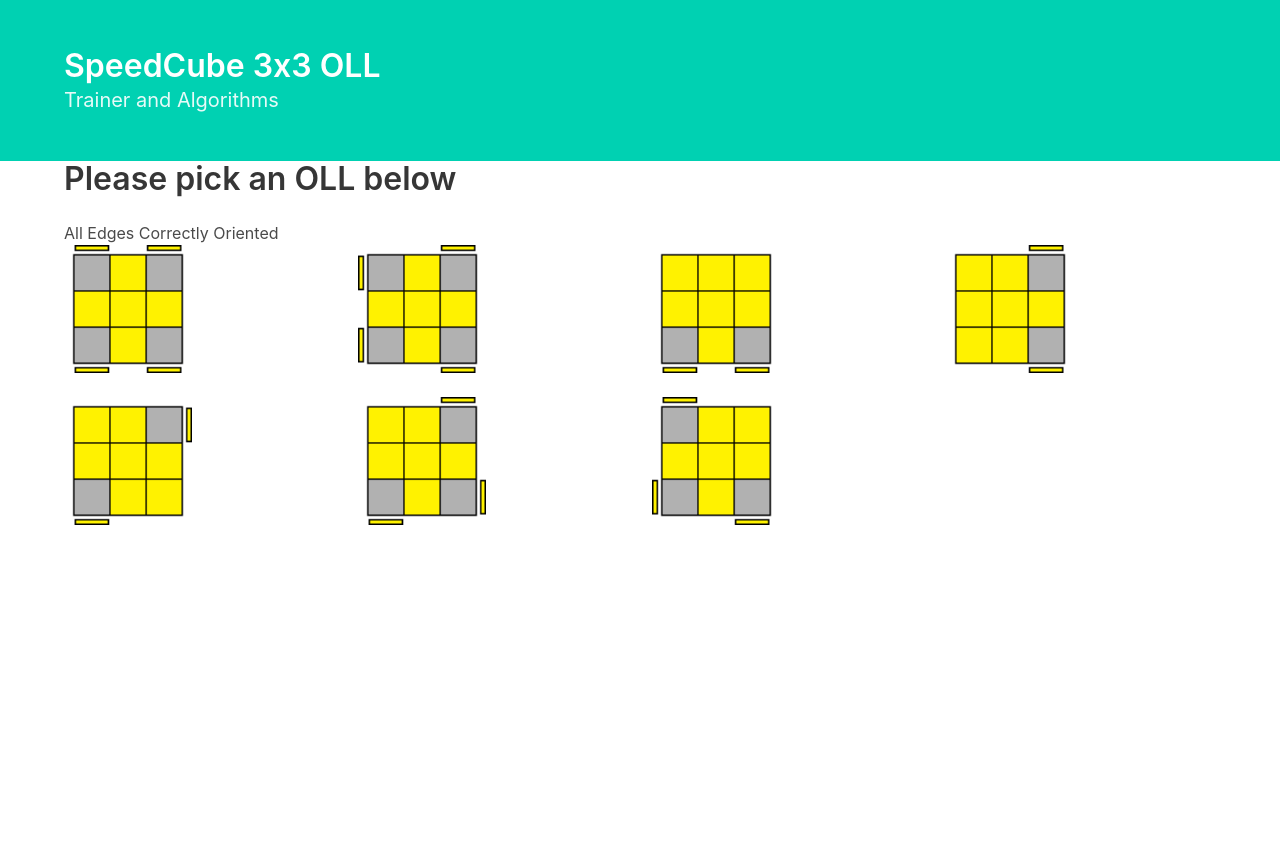
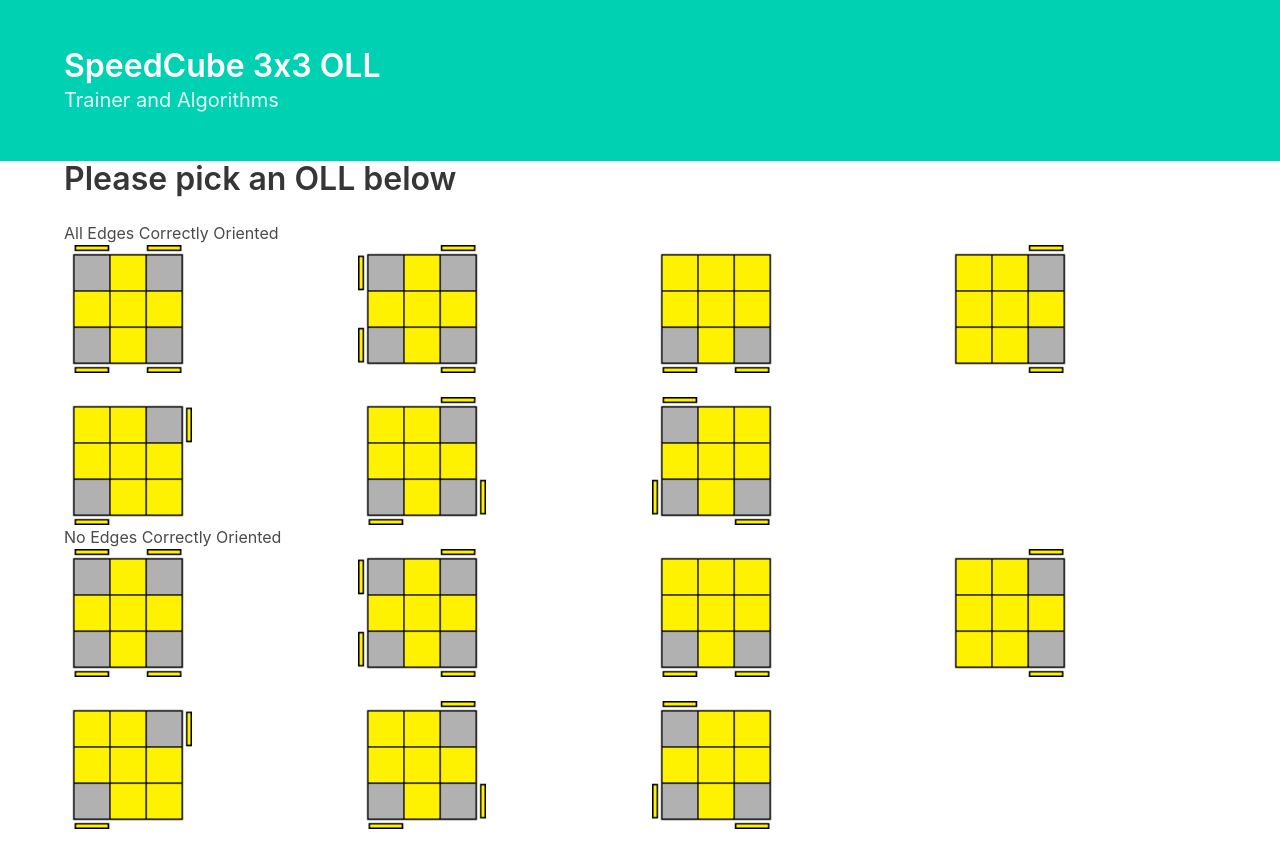
Before and after one commit to leslie-alldridge/cfop-oll-trainer, a React (Create React App) app: page / in a window 1280 px wide. Before the commit the page ends 800 px from the top, so only its background shows below. Built offline with nearby package versions, Linux system fonts and the light colour scheme.

Commit message:
no edges

```diff
--- a/src/App.js
+++ b/src/App.js
@@ -1,5 +1,6 @@
 import React, { Component } from "react";
-import OLL from "./OLL";
+import OLL from "./OLL/OLL";
+import NoEdgeOLL from "./OLL/NoEdgeOLL";
 class App extends Component {
   render() {
     return (
@@ -13,6 +14,7 @@ class App extends Component {
           </div>
         </section>
         <OLL />
+        <NoEdgeOLL />
       </div>
     );
   }
--- /dev/null
+++ b/src/OLL/NoEdgeOLL.jsx
@@ -0,0 +1,140 @@
+import React from "react";
+import Algorithm from "../Algorithm";
+import OLL21 from "../images/OLL-21.PNG";
+import OLL22 from "../images/OLL-22.PNG";
+import OLL23 from "../images/OLL-23.PNG";
+import OLL24 from "../images/OLL-24.PNG";
+import OLL25 from "../images/OLL-25.PNG";
+import OLL26 from "../images/OLL-26.PNG";
+import OLL27 from "../images/OLL-27.PNG";
+import data from "../data";
+
+class OLL extends React.Component {
+  constructor(props) {
+    super(props);
+    this.state = {
+      selection: "OLL21",
+      showPage: false,
+      mainPage: true
+    };
+    this.handleClick = this.handleClick.bind(this);
+    this.goBack = this.goBack.bind(this);
+  }
+
+  handleClick(e) {
+    this.setState({
+      selection: e.target.name,
+      showPage: true,
+      mainPage: false
+    });
+  }
+
+  goBack() {
+    this.setState({
+      showPage: false,
+      mainPage: true
+    });
+  }
+
+  render() {
+    const selection = this.state.selection;
+    var found = data.find(function(element) {
+      return element.id === selection;
+    });
+    console.log(found);
+    return (
+      <div className="container">
+        {this.state.mainPage && (
+          <React.Fragment>
+            <p>No Edges Correctly Oriented </p>
+            <div className="columns is-mobile">
+              <div className="column ">
+                <figure className="image is-128x128">
+                  <img
+                    name={"OLL21"}
+                    alt={"OLL Case"}
+                    onClick={this.handleClick}
+                    src={OLL21}
+                  />
+                </figure>
+              </div>
+              <div className="column">
+                <figure className="image is-128x128">
+                  <img
+                    name={"OLL22"}
+                    alt={"OLL Case"}
+                    onClick={this.handleClick}
+                    src={OLL22}
+                  />
+                </figure>
+              </div>
+              <div className="column">
+                <figure className="image is-128x128">
+                  <img
+                    name={"OLL23"}
+                    alt={"OLL Case"}
+                    onClick={this.handleClick}
+                    src={OLL23}
+                  />
+                </figure>
+              </div>
+              <div className="column">
+                <figure className="image is-128x128">
+                  <img
+                    name={"OLL24"}
+                    alt={"OLL Case"}
+                    onClick={this.handleClick}
+                    src={OLL24}
+                  />
+                </figure>
+              </div>
+            </div>
+            <div className="columns">
+              <div className="column">
+                <figure className="image is-128x128">
+                  <img
+                    name={"OLL25"}
+                    alt={"OLL Case"}
+                    onClick={this.handleClick}
+                    src={OLL25}
+                  />
+                </figure>
+              </div>
+              <div className="column">
+                <figure className="image is-128x128">
+                  <img
+                    name={"OLL26"}
+                    alt={"OLL Case"}
+                    onClick={this.handleClick}
+                    src={OLL26}
+                  />
+                </figure>
+              </div>
+              <div className="column">
+                <figure className="image is-128x128">
+                  <img
+                    name={"OLL27"}
+                    alt={"OLL Case"}
+                    onClick={this.handleClick}
+                    src={OLL27}
+                  />
+                </figure>
+              </div>
+
+              <div className="column" />
+            </div>
+          </React.Fragment>
+        )}
+        {this.state.showPage && (
+          <Algorithm
+            goBack={this.goBack}
+            data={found}
+            image={this.state.selection}
+          />
+        )}
+      </div>
+    );
+  }
+}
+
+export default OLL;
--- a/src/index.js
+++ b/src/index.js
@@ -5,7 +5,4 @@ import * as serviceWorker from "./serviceWorker";
 
 ReactDOM.render(<App />, document.getElementById("root"));
 
-// If you want your app to work offline and load faster, you can change
-// unregister() to register() below. Note this comes with some pitfalls.
-// Learn more about service workers: http://bit.ly/CRA-PWA
 serviceWorker.unregister();
```
Also changed, not shown: src/OLL/OLL.jsx (renamed from src/OLL.jsx, +10 -9 lines), 1 other file (tests, documents, lock files or other folders).
